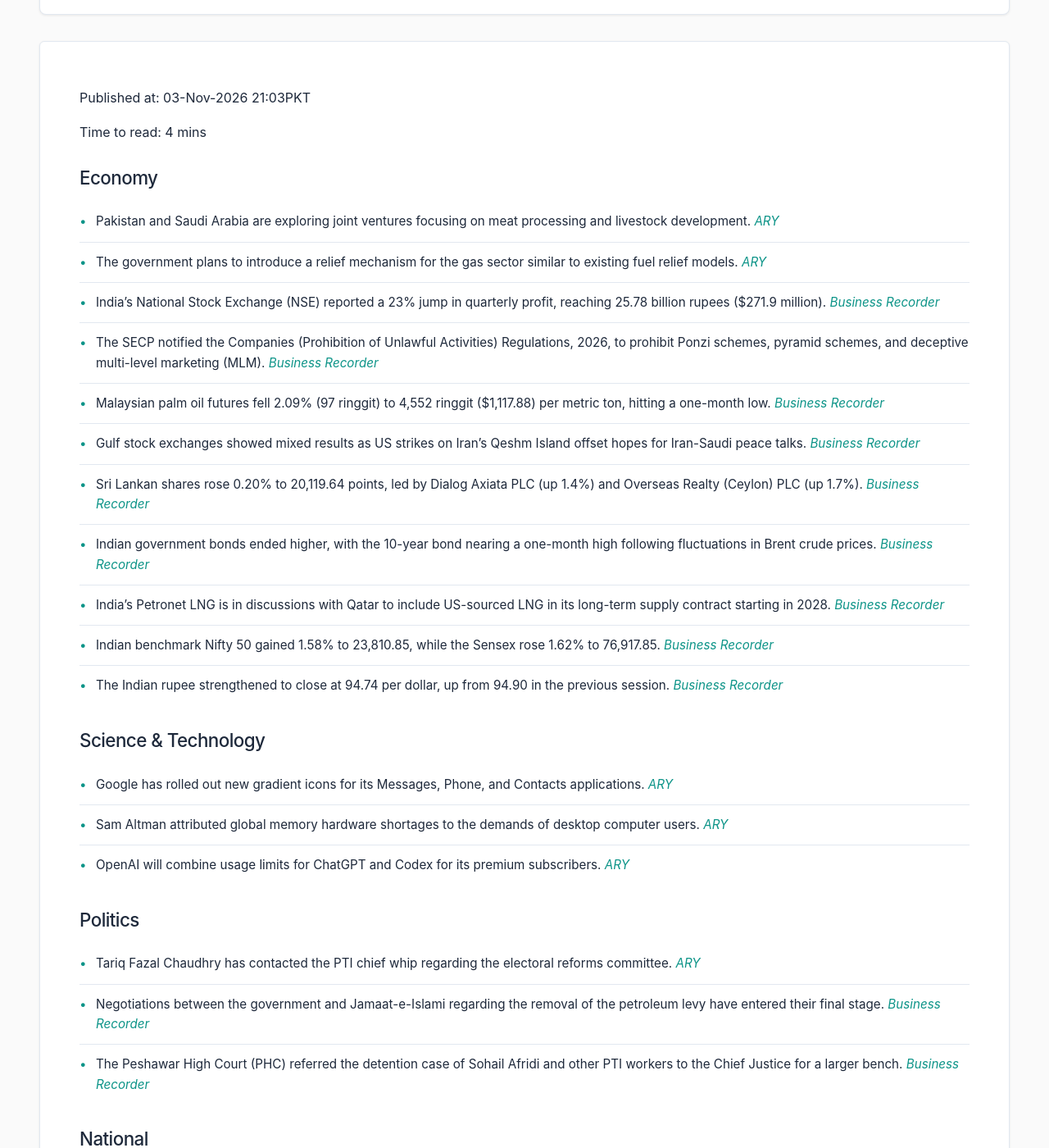
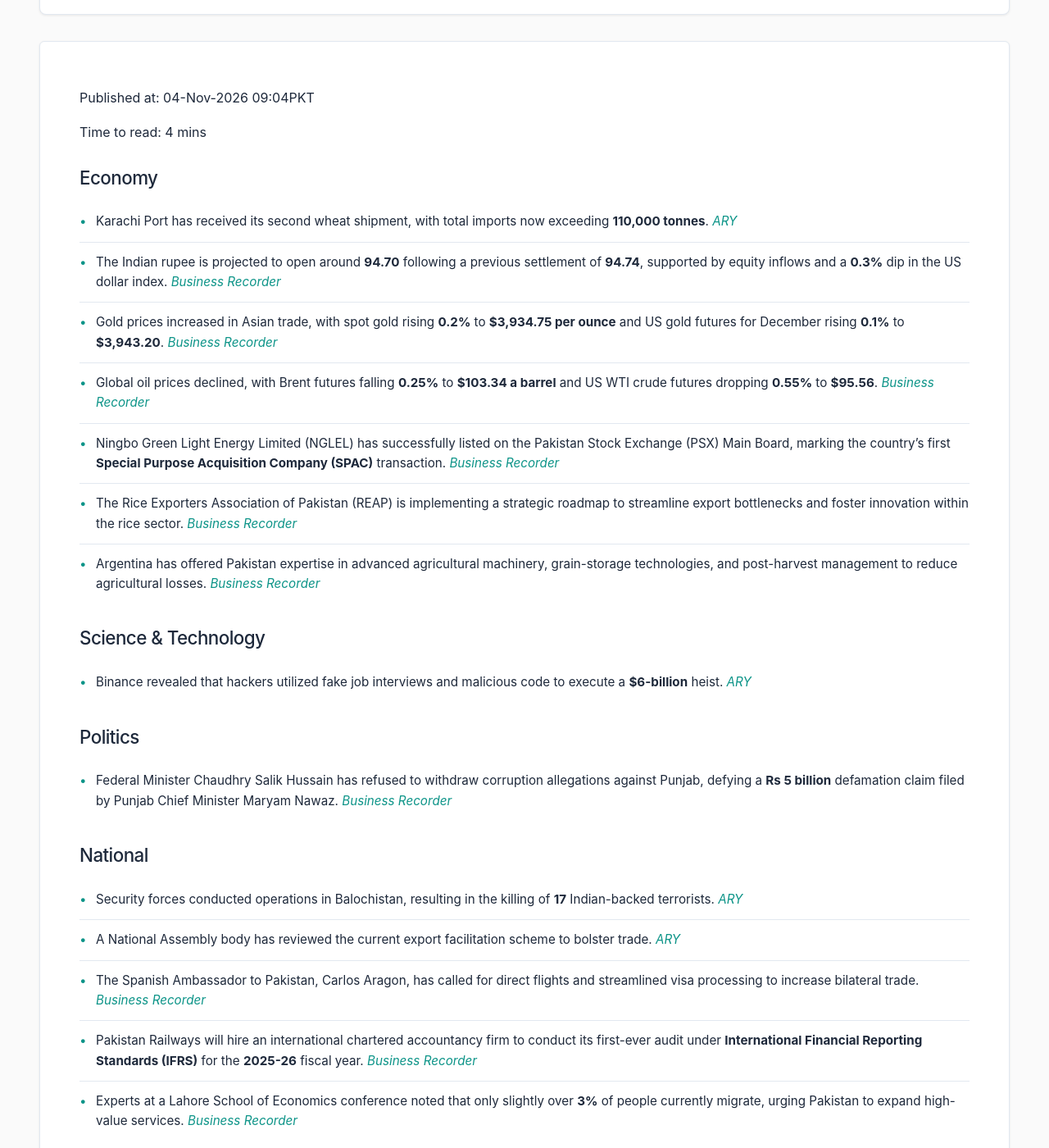
Before and after one commit to zsubzwary/news, a Jekyll site: the page built from en/index.md, in a window 1280 px wide and 1400 px high, scrolled down 209 px. Shown: the whole window at 82% size. Built offline with Jekyll 4.4.1, drawn with Linux system fonts in a browser that asks for light colours; some web fonts are replaced; comment, search, counter and statistics services are not loaded; some of the changed text lies outside the part shown.

Commit message:
DateTime; 2026-11-04T04:04:02.171Z

```diff
--- a/en/index.md
+++ b/en/index.md
@@ -4,51 +4,44 @@ title: Pakistan News Briefing
 lang: en
 ---
 
-Published at: 03-Nov-2026 21:03PKT
+Published at: 04-Nov-2026 09:04PKT
 
 Time to read: 4 mins
 
 ### Economy
-- Pakistan and Saudi Arabia are exploring joint ventures focusing on meat processing and livestock development. *[ARY](https://arynews.tv/pakistan-saudi-arabia-explore-joint-ventures-in-meat-processing)*
-- The government plans to introduce a relief mechanism for the gas sector similar to existing fuel relief models. *[ARY](https://arynews.tv/govt-plans-similar-relief-mechanism-for-gas-sector-says-ali-pervaiz-malik)*
-- India's National Stock Exchange (NSE) reported a 23% jump in quarterly profit, reaching 25.78 billion rupees ($271.9 million). *[Business Recorder](https://www.brecorder.com/news/40447230/indias-nse-posts-23-rise-in-quarterly-profit-in-first-results-since-listing)*
-- The SECP notified the Companies (Prohibition of Unlawful Activities) Regulations, 2026, to prohibit Ponzi schemes, pyramid schemes, and deceptive multi-level marketing (MLM). *[Business Recorder](https://www.brecorder.com/news/40447228/secp-notifies-regulations-to-prohibit-ponzi-pyramid-schemes)*
-- Malaysian palm oil futures fell 2.09% (97 ringgit) to 4,552 ringgit ($1,117.88) per metric ton, hitting a one-month low. *[Business Recorder](https://www.brecorder.com/news/40447227/palm-hits-one-month-low-as-stockpile-concerns-weigh)*
-- Gulf stock exchanges showed mixed results as US strikes on Iran's Qeshm Island offset hopes for Iran-Saudi peace talks. *[Business Recorder](https://www.brecorder.com/news/40447229/gulf-bourses-mixed-as-fears-over-us-strikes-offset-iran-saudi-talks)*
-- Sri Lankan shares rose 0.20% to 20,119.64 points, led by Dialog Axiata PLC (up 1.4%) and Overseas Realty (Ceylon) PLC (up 1.7%). *[Business Recorder](https://www.brecorder.com/news/40447224/communication-services-stocks-lift-sri-lankan-shares-higher)*
-- Indian government bonds ended higher, with the 10-year bond nearing a one-month high following fluctuations in Brent crude prices. *[Business Recorder](https://www.brecorder.com/news/40447218/india-bonds-end-tad-higher-on-softer-oil)*
-- India's Petronet LNG is in discussions with Qatar to include US-sourced LNG in its long-term supply contract starting in 2028. *[Business Recorder](https://www.brecorder.com/news/40447214/indias-top-gas-importer-sets-eyes-on-us-lng-under-long-term-deal-with-qatar)*
-- Indian benchmark Nifty 50 gained 1.58% to 23,810.85, while the Sensex rose 1.62% to 76,917.85. *[Business Recorder](https://www.brecorder.com/news/40447213/indian-shares-extend-rally-as-earnings-cooling-crude-draw-foreign-buyers)*
-- The Indian rupee strengthened to close at 94.74 per dollar, up from 94.90 in the previous session. *[Business Recorder](https://www.brecorder.com/news/40447212/indian-rupee-nudges-higher-forward-premiums-dip-with-focus-on-us-midterm-oil-moves)*
+- Karachi Port has received its second wheat shipment, with total imports now exceeding **110,000 tonnes**. *[ARY](https://arynews.tv/karachi-port-receives-second-wheat-shipment-as-imports-exceed-110000-tonnes)*
+- The Indian rupee is projected to open around **94.70** following a previous settlement of **94.74**, supported by equity inflows and a **0.3%** dip in the US dollar index. *[Business Recorder](https://www.brecorder.com/news/40447349/india-rupees-recovery-may-find-fresh-legs-from-equity-flows-dollar-weakness)*
+- Gold prices increased in Asian trade, with spot gold rising **0.2%** to **$3,934.75 per ounce** and US gold futures for December rising **0.1%** to **$3,943.20**. *[Business Recorder](https://www.brecorder.com/news/40447346/gold-firms-on-softer-oil-prices-us-midterm-results-awaited)*
+- Global oil prices declined, with Brent futures falling **0.25%** to **$103.34 a barrel** and US WTI crude futures dropping **0.55%** to **$95.56**. *[Business Recorder](https://www.brecorder.com/news/40447343/oil-edges-down-as-investors-await-us-midterm-election-results)*
+- Ningbo Green Light Energy Limited (NGLEL) has successfully listed on the Pakistan Stock Exchange (PSX) Main Board, marking the country's first **Special Purpose Acquisition Company (SPAC)** transaction. *[Business Recorder](https://www.brecorder.com/news/40447334/pakistans-first-spac-transaction-ningbo-green-light-energy-lists-on-psx)*
+- The Rice Exporters Association of Pakistan (REAP) is implementing a strategic roadmap to streamline export bottlenecks and foster innovation within the rice sector. *[Business Recorder](https://www.brecorder.com/news/40447340/reap-steps-up-efforts-to-foster-innovation)*
+- Argentina has offered Pakistan expertise in advanced agricultural machinery, grain-storage technologies, and post-harvest management to reduce agricultural losses. *[Business Recorder](https://www.brecorder.com/news/40447336/pakistan-offers-argentinas-expertise-in-agri-machinery)*
 
 ### Science & Technology
-- Google has rolled out new gradient icons for its Messages, Phone, and Contacts applications. *[ARY](https://arynews.tv/google-rolls-out-new-gradient-icons-for-messages-phone-and-contacts-apps)*
-- Sam Altman attributed global memory hardware shortages to the demands of desktop computer users. *[ARY](https://arynews.tv/sam-altman-blames-desktop-computer-users-for-global-memory-hardware-shortages)*
-- OpenAI will combine usage limits for ChatGPT and Codex for its premium subscribers. *[ARY](https://arynews.tv/openai-to-combine-chatgpt-and-codex-usage-limits-for-premium-subscribers)*
+- Binance revealed that hackers utilized fake job interviews and malicious code to execute a **$6-billion** heist. *[ARY](https://arynews.tv/binance-reveals-hackers-used-fake-job-interviews-malicious-code-in-6-bn-heist)*
 
 ### Politics
-- Tariq Fazal Chaudhry has contacted the PTI chief whip regarding the electoral reforms committee. *[ARY](https://arynews.tv/tariq-fazal-chaudhry-contacts-pti-chief-whip-over-electoral-reforms-committee)*
-- Negotiations between the government and Jamaat-e-Islami regarding the removal of the petroleum levy have entered their final stage. *[Business Recorder](https://www.brecorder.com/news/40447217/govt-ji-talks-on-petroleum-levy-removal-enter-final-stage)*
-- The Peshawar High Court (PHC) referred the detention case of Sohail Afridi and other PTI workers to the Chief Justice for a larger bench. *[Business Recorder](https://www.brecorder.com/news/40447216/phc-refers-sohail-afridi-detention-case-to-chief-justice-for-larger-bench)*
+- Federal Minister Chaudhry Salik Hussain has refused to withdraw corruption allegations against Punjab, defying a **Rs 5 billion** defamation claim filed by Punjab Chief Minister Maryam Nawaz. *[Business Recorder](https://www.brecorder.com/news/40447341/salik-defies-maryams-defamation-claim-over-corruption-remarks)*
 
 ### National
-- Maryam Nawaz distributed laptops and scholarships to students in Attock. *[ARY](https://arynews.tv/maryam-nawaz-awards-laptops-and-scholarships-to-students-in-attock)*
-- The CM of Punjab inaugurated the Green Bus service in Attock. *[ARY](https://arynews.tv/cm-punjab-receives-warm-welcome-as-green-bus-service-inaugurates-in-attock)*
-- ISPR reported that 17 terrorists were killed in intelligence-based operations in Balochistan's Kachhi and Kharan districts, while one Pakistan Army soldier was martyred. *[Business Recorder](https://www.brecorder.com/news/40447231/soldier-martyred-17-terrorists-killed-in-balochistan-operations-ispr)*
+- Security forces conducted operations in Balochistan, resulting in the killing of **17** Indian-backed terrorists. *[ARY](https://arynews.tv/security-forces-kill-17-indian-backed-terrorists-in-balochistan-operations)*
+- A National Assembly body has reviewed the current export facilitation scheme to bolster trade. *[ARY](https://arynews.tv/na-body-reviews-export-facilitation-scheme)*
+- The Spanish Ambassador to Pakistan, Carlos Aragon, has called for direct flights and streamlined visa processing to increase bilateral trade. *[Business Recorder](https://www.brecorder.com/news/40447342/spain-envoy-for-direct-flights-improved-bilateral-trade)*
+- Pakistan Railways will hire an international chartered accountancy firm to conduct its first-ever audit under **International Financial Reporting Standards (IFRS)** for the **2025-26** fiscal year. *[Business Recorder](https://www.brecorder.com/news/40447339/railways-to-adopt-ifrs-for-financial-audit)*
+- Experts at a Lahore School of Economics conference noted that only slightly over **3%** of people currently migrate, urging Pakistan to expand high-value services. *[Business Recorder](https://www.brecorder.com/news/40447335/only-a-little-over-3pc-of-people-migrate-moot-told)*
 
 ### International
-- The US carried out "defensive" strikes on Iran's Qeshm island, targeting surface-to-air missiles. *[Business Recorder](https://www.brecorder.com/news/40447229/gulf-bourses-mixed-as-fears-over-us-strikes-offset-iran-saudi-talks)*
-- Donald Trump announced that the US will cease its $4 billion annual military aid to Israel at the end of 2026. *[Business Recorder](https://www.brecorder.com/news/40447226/trump-says-us-will-stop-4-billion-military-aid-to-israel-at-end-of-2026)*
-- An Iranian official stated that a deal between Iran and the US remains out of reach despite diplomatic efforts by Qatar. *[Business Recorder](https://www.brecorder.com/news/40447225/iran-us-deal-still-out-of-reach-despite-diplomatic-push-iranian-official-says)*
-- The US Justice Department is deploying 1,000 election monitors and observers across all 50 states for the upcoming elections. *[Business Recorder](https://www.brecorder.com/news/40447223/trumps-justice-dept-identifies-where-us-election-monitors-will-be-in-the-50-states)*
-- First Lady Melania Trump is set to host representatives from Russia and Ukraine at the White House. *[Business Recorder](https://www.brecorder.com/news/40447222/melania-trump-to-host-ukraine-russia-representatives-at-white-house)*
-- China's Vice Chair of the Central Military Commission, Zhang Shengmin, met with Russian Defence Minister Andrei Belousov in Beijing to bolster military ties. *[Business Recorder](https://www.brecorder.com/news/40447220/china-military-vice-chair-meets-russian-defence-minister-in-beijing)*
+- US media projects that Democrats are on track to win majority control of the **US House of Representatives**. *[Business Recorder](https://www.brecorder.com/news/40447353/democrats-projected-to-win-majority-control-of-us-house-us-media-project)*
+- Democrat Annie Andrews, a pediatrician, won the South Carolina Senate seat, ousting Republican Darline Graham in a major upset. *[Business Recorder](https://www.brecorder.com/news/40447352/democrat-annie-andrews-wins-us-senate-seat-in-south-carolina-upset)*
+- Keisha Lance Bottoms has been elected Governor of Georgia, becoming the first Black woman to serve as a US state governor. *[Business Recorder](https://www.brecorder.com/news/40447351/keisha-lance-bottoms-wins-georgia-race-becomes-first-black-woman-elected-governor-of-us-state)*
+- In North Carolina, Roy Cooper defeated Trump-backed Republican Michael Whatley to flip a Republican-held Senate seat. *[Business Recorder](https://www.brecorder.com/news/40447347/stocks-dollar-slide-after-some-early-wins-for-democrats-in-us-midterm-election)*
+- The UAE has implemented a minimum age limit for e-scooter riders. *[ARY](https://arynews.tv/uae-introduces-minimum-age-limit-for-e-scooter-riders)*
+- Ireland has expanded its critical skills list to include **6** additional professions. *[ARY](https://arynews.tv/ireland-opens-doors-to-6-more-professions-on-critical-skills-list)*
+- Australia is reviewing tighter guidelines and increased financial backing requirements for student visas. *[ARY](https://arynews.tv/australia-looks-at-tighter-student-visa-guidelines-and-money-backing)*
+- A fire at a Panasonic-run factory in Hsinchu, Taiwan, resulted in **five** injuries and left **two** people missing. *[Business Recorder](https://www.brecorder.com/news/40447350/fire-at-panasonic-factory-in-taiwan-injures-five-with-two-missing)*
 
 ### Sports
-- WNBA player Sophie Cunningham responded to online critics regarding her performance. *[ARY](https://arynews.tv/sophie-cunningham-hits-back-at-psychotic-online-haters)*
-- Sophie Cunningham analyzed Angel Reese's slump during the WNBA finals. *[ARY](https://arynews.tv/sophie-cunningham-breaks-down-angel-reeses-wnba-finals-slump)*
-- Tenerife striker Jesus de Miguel died at age 30 following a cardiac arrest after a collision during a match against Andorra. *[Business Recorder](https://www.brecorder.com/news/40447219/tenerife-striker-de-miguel-dies-after-collision-in-match)*
-- The Saudi Pro League postponed matchday 13 following delays to the 2027 Asian Cup. *[Business Recorder](https://www.brecorder.com/news/40447215/saudi-pro-league-postpones-matchday-13-after-asian-cup-delay)*
+- The Pakistan Cricket Board (PCB) has announced a **15-member** Pakistan Shaheens squad for the ACC Men’s Asia Cup Rising Stars 2026, to be led by Abdul Samad. *[Business Recorder](https://www.brecorder.com/news/40447337/acc-mens-asia-cup-rising-stars-pcb-announce-shaheens-squad)*
 
-### Other
-- Collins English Dictionary named "Mogging"—meaning to outshine someone—as the word of the year. *[Business Recorder](https://www.brecorder.com/news/40447221/mogging-tops-firewave-as-collins-word-of-the-year)*
+### Health
+- The Punjab government has allocated over **Rs 37 billion** for free medical treatments through various specialized health programs in selected hospitals. *[Business Recorder](https://www.brecorder.com/news/40447338/punjab-govt-provides-rs37bn-for-free-medical-treatment)*
```
